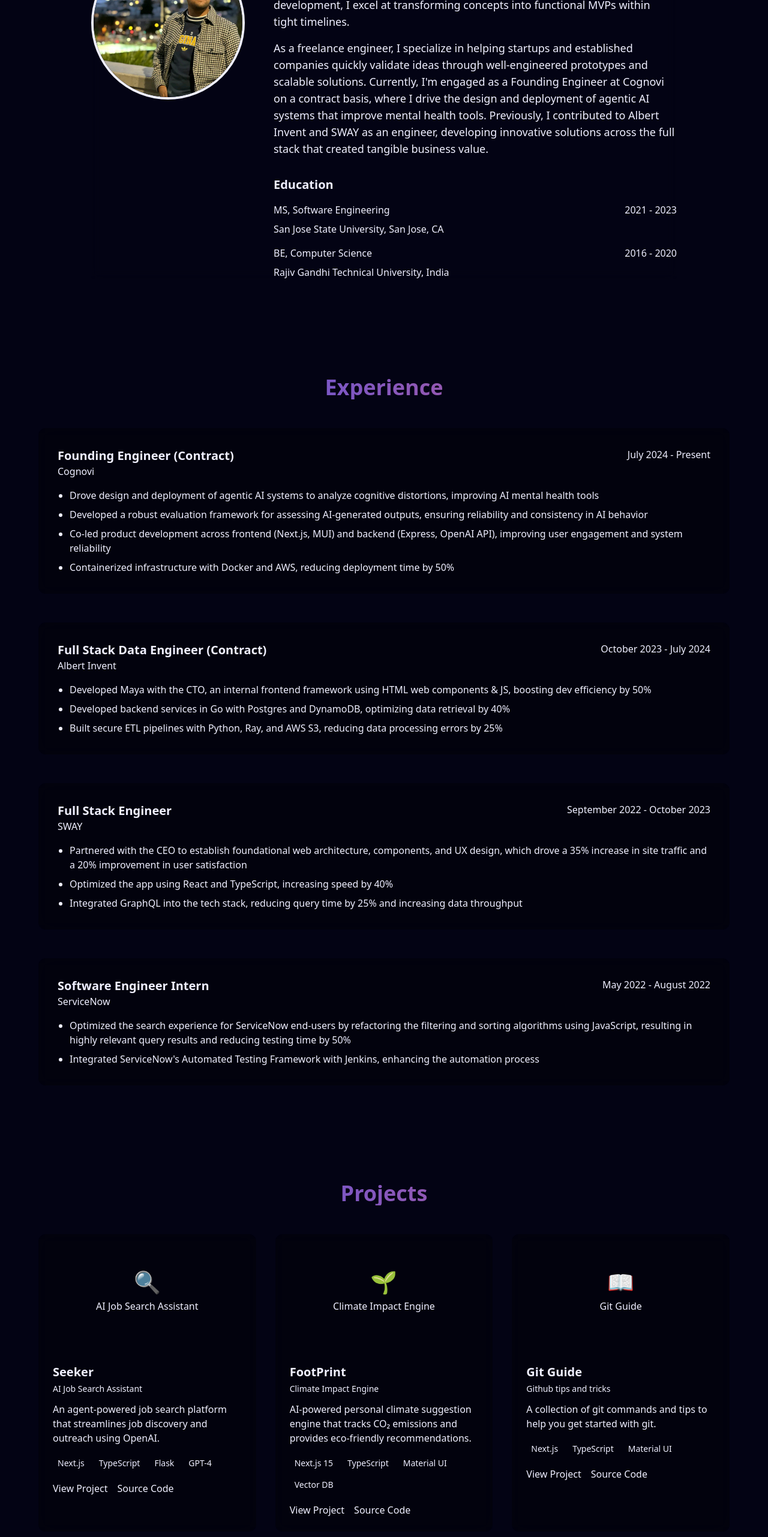
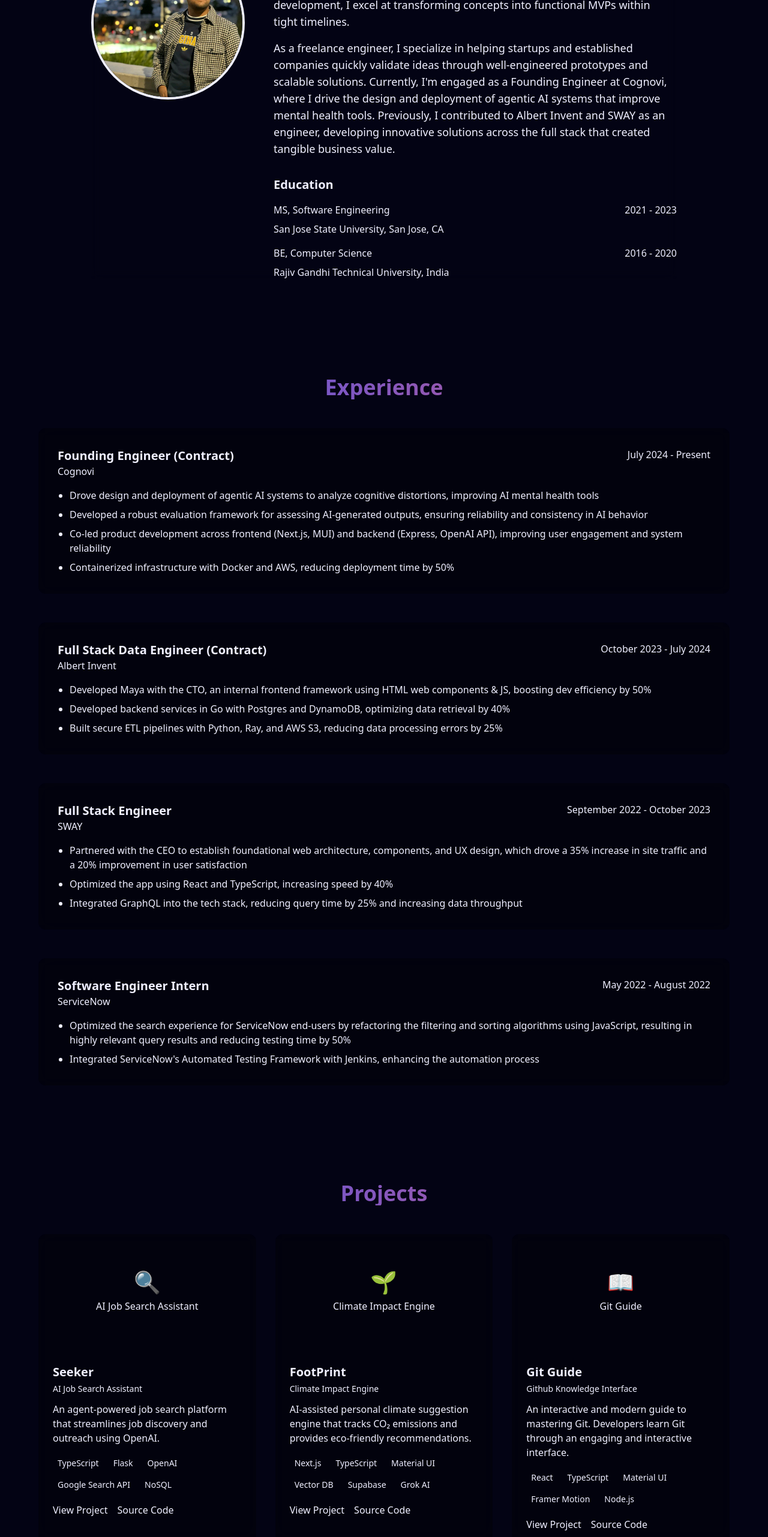
Before and after one commit to ishaan000/ishaan, a Next.js app: page / in a window 1280 px wide. Shown: the part 1038-3601 px from the top of the page at 60% size. Built offline with nearby package versions, Linux system fonts and the light colour scheme.

Commit message:
chore: update project details and fix company description formatting

```diff
--- a/src/components/sections/AboutSection.tsx
+++ b/src/components/sections/AboutSection.tsx
@@ -43,11 +43,11 @@
             As a freelance engineer, I specialize in helping startups and
             established companies quickly validate ideas through well-engineered
             prototypes and scalable solutions. Currently, I&apos;m engaged as a
-            Founding Engineer at Cognovi on a contract basis, where I drive the
-            design and deployment of agentic AI systems that improve mental
-            health tools. Previously, I contributed to Albert Invent and SWAY as
-            an engineer, developing innovative solutions across the full stack
-            that created tangible business value.
+            Founding Engineer at Cognovi, where I drive the design and
+            deployment of agentic AI systems that improve mental health tools.
+            Previously, I contributed to Albert Invent and SWAY as an engineer,
+            developing innovative solutions across the full stack that created
+            tangible business value.
           </p>
           <div className="mt-8 space-y-4">
             <h3 className="text-xl font-bold text-accent-secondary">
--- a/src/components/sections/ProjectsSection.tsx
+++ b/src/components/sections/ProjectsSection.tsx
@@ -22,31 +22,50 @@
       emoji: "🔍",
       emojiLabel: "AI Job Search Assistant",
       bgColorClass: "bg-accent-primary/20",
-      technologies: ["Next.js", "TypeScript", "Flask", "GPT-4"],
-      projectLink: "#",
+      technologies: [
+        "TypeScript",
+        "Flask",
+        "OpenAI",
+        "Google Search API",
+        "NoSQL",
+      ],
+      projectLink: "https://github.com/ishaan000/Seeker",
       sourceLink: "https://github.com/ishaan000/Seeker",
     },
     {
       title: "FootPrint",
       subtitle: "Climate Impact Engine",
       description:
-        "AI-powered personal climate suggestion engine that tracks CO₂ emissions and provides eco-friendly recommendations.",
+        "AI-assisted personal climate suggestion engine that tracks CO₂ emissions and provides eco-friendly recommendations.",
       emoji: "🌱",
       emojiLabel: "Climate Impact Engine",
       bgColorClass: "bg-accent-secondary/20",
-      technologies: ["Next.js 15", "TypeScript", "Material UI", "Vector DB"],
-      projectLink: "#",
+      technologies: [
+        "Next.js",
+        "TypeScript",
+        "Material UI",
+        "Vector DB",
+        "Supabase",
+        "Grok AI",
+      ],
+      projectLink: "https://footprint-ai.vercel.app/",
       sourceLink: "https://github.com/ishaan000/FootPrint",
     },
     {
       title: "Git Guide",
-      subtitle: "Github tips and tricks",
+      subtitle: "Github Knowledge Interface",
       description:
-        "A collection of git commands and tips to help you get started with git.",
+        "An interactive and modern guide to mastering Git. Developers learn Git through an engaging and interactive interface.",
       emoji: "📖",
       emojiLabel: "Git Guide",
       bgColorClass: "bg-accent-primary/20",
-      technologies: ["Next.js", "TypeScript", "Material UI"],
+      technologies: [
+        "React",
+        "TypeScript",
+        "Material UI",
+        "Framer Motion",
+        "Node.js",
+      ],
       projectLink: "https://git-guide-xi.vercel.app/",
       sourceLink: "https://github.com/ishaan000/git-guide",
     },
```
